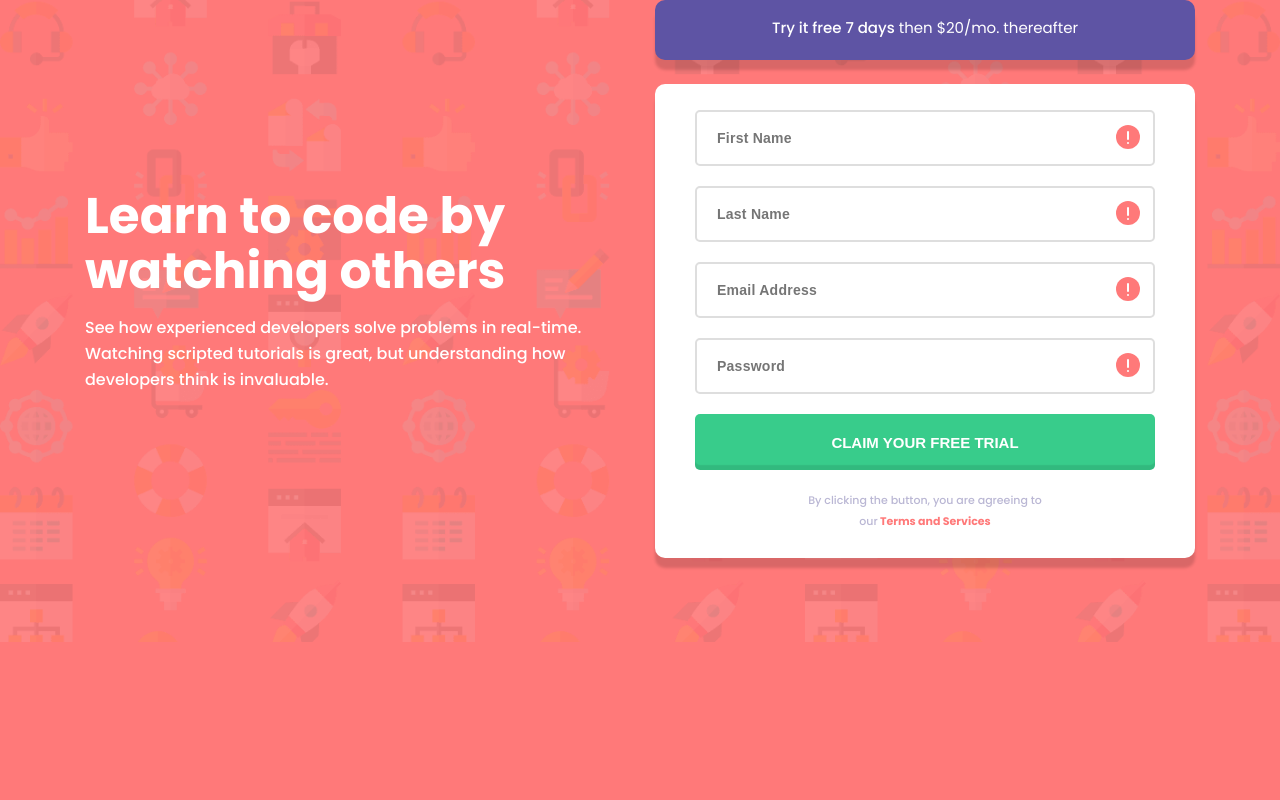
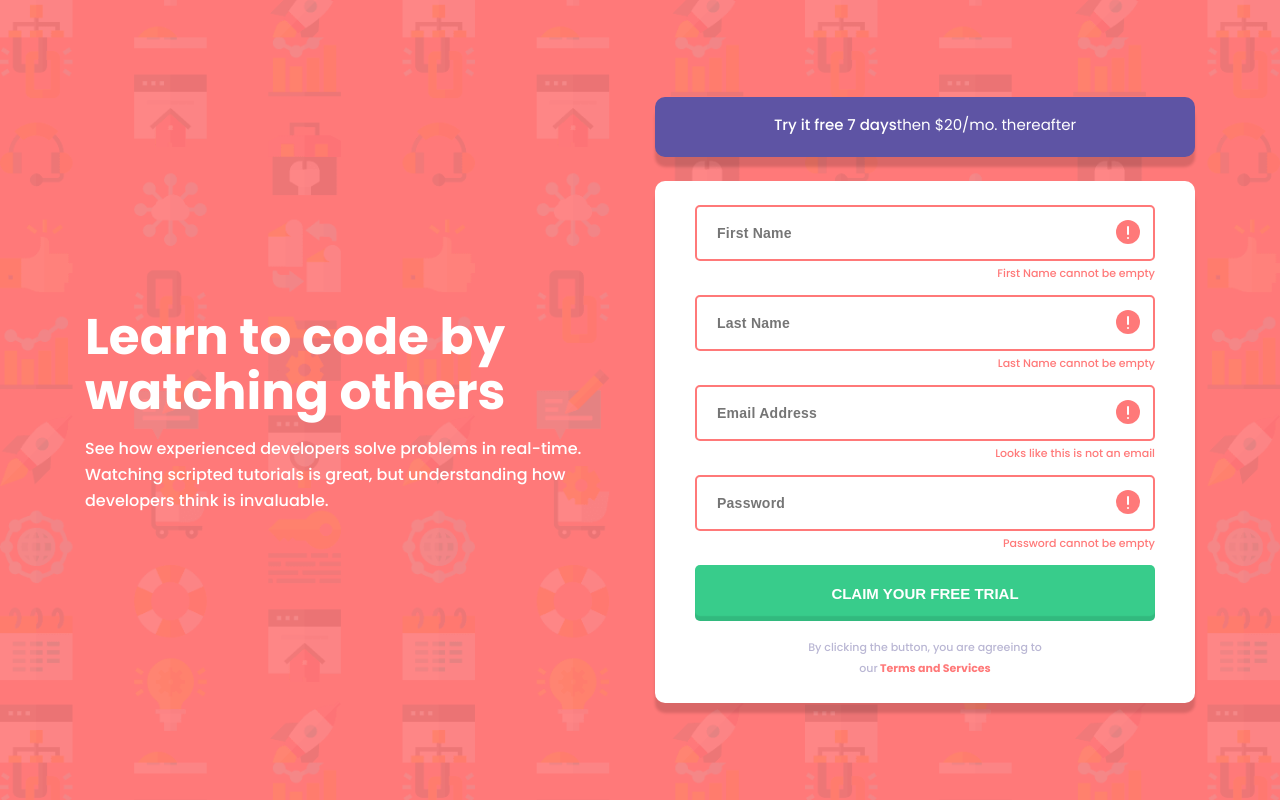
Before and after one commit to mariaminiashvili/intro-component, a plain HTML site: page index.html in a window 1280 px wide. Both pictures are taken after a click on the button "CLAIM YOUR FREE TRIAL". Drawn offline with Linux system fonts and the light colour scheme.

Commit message:
upload project

```diff
--- a/index.html
+++ b/index.html
@@ -21,29 +21,30 @@
         </div>
         <div>
             <div class="try-free">
-                <span class="try">Try it free 7 days </span>then $20/mo. thereafter
+                <div class="span-text">
+                  <span class="try">Try it free 7 days </span><span class="then">then $20/mo. thereafter</span>
+               </div>
             </div>
-
             <div class="info-container">
                 <div class="input-container" >
-                    <input type="text" class="box" id="add-name" placeholder="First Name" >
-                    <img  class="error-icon"  src="./images/icon-error.svg" alt="error">
-                    <label class="error">First Name cannot be empty</label>
+                    <input type="text" class="box" id="first-name" placeholder="First Name" >
+                    <img  class="error-icon iconFirst"  src="./images/icon-error.svg" alt="error">
+                    <label class="error errorFirst">First Name cannot be empty</label>
                 </div>
                 <div class="input-container">
                     <input type="text" class="box"  id="last-name" placeholder="Last Name" >
-                    <img class="error-icon"  src="./images/icon-error.svg" alt="error">
-                    <label class="error">Last Name cannot be empty</label>
+                    <img class="error-icon iconLast"  src="./images/icon-error.svg" alt="error">
+                    <label class="error errorLast">Last Name cannot be empty</label>
                 </div>
                 <div class="input-container">
                     <input type="email" class="box"  id="email" placeholder="Email Address" placeholder="email@example/com">
-                    <img class="error-icon" src="./images/icon-error.svg" alt="error">
-                    <label class="error">Looks like this is not an email</label>
+                    <img class="error-icon iconEmail" src="./images/icon-error.svg" alt="error">
+                    <label class="error errorEmail" >Looks like this is not an email</label>
                 </div>
                 <div class="input-container">
                     <input type="text" class="box" id="password" placeholder="Password" >
-                    <img class="error-icon" src="./images/icon-error.svg" alt="error">
-                    <label class="error">Password cannot be empty</label>
+                    <img class="error-icon iconPass" src="./images/icon-error.svg" alt="error">
+                    <label class="error errorPassword">Password cannot be empty</label>
                 </div>
                 <button class="button">CLAIM YOUR FREE TRIAL</button>
                 <div class="fotter-text">
--- a/script.js
+++ b/script.js
@@ -1,7 +1,83 @@
-const addName = document.querySelector("#add-name");
-const inputCont = document.querySelector(".input-container");
-const errorIcon = document.querySelector(".error-icon");
-const error = document.querySelector(".error");
-const email = document.querySelector(".email");
-const done = document. querySelector(".done");
+
+const nameInput = document.querySelector("#first-name");
+const email = document.querySelector("#email");
 const button = document.querySelector(".button");
+const errorEmail = document.querySelector(".errorEmail");
+const errorFirst = document.querySelector(".errorFirst");
+const lastName = document.querySelector("#last-name");
+const errorLast = document.querySelector(".errorLast");
+const password = document.querySelector("#password");
+const errorPassword = document.querySelector(".errorPassword");
+const iconFirst = document.querySelector(".iconFirst");
+const iconLast = document.querySelector(".iconLast");
+const iconEmail = document.querySelector(".iconEmail");
+const iconPass = document.querySelector(".iconPass");
+let nameText
+let inputMail
+let lastText
+let passInput
+
+nameInput.addEventListener("input" , function(){
+    nameText = nameInput.value ;
+    console.log(nameText);
+})
+
+lastName.addEventListener("input" , function(){
+    lastText = lastName.value ;
+    console.log(lastText);
+})
+
+
+email.addEventListener("input" , function(){
+    inputMail = email.value ;
+    console.log(nameText);
+})
+
+password.addEventListener("input" , function(){
+    passInput = password.value ;
+    console.log(passInput);
+})
+
+
+button.addEventListener("click" , function(){
+    let mailRegex = /^\w+([\.-]?\w+)*@\w+([\.-]?\w+)*(\.\w{2,3})+$/;
+    let emailValid = mailRegex.test(inputMail);
+    console.log(emailValid);
+    if(emailValid === false){
+        email.style.borderColor = "#FF7979";
+        errorEmail.style.display = "block";
+        iconEmail.style.display = "block";
+    }else{
+        email.style.borderColor = "#5E54A4";
+        errorEmail.style.display = "none";
+        iconEmail.style.display = "none";
+    }
+    if(nameText === undefined){
+        errorFirst.style.display = "block";
+        nameInput.style.borderColor = "#FF7979";
+        iconFirst.style.display = "block";
+    }else{
+        errorFirst.style.display = "none";
+        nameInput.style.borderColor = "#5E54A4";
+        iconFirst.style.display = "none";
+    }
+    if(lastText === undefined){
+        lastName.style.borderColor = "#FF7979";
+        errorLast.style.display = "block";
+        iconLast.style.display = "block";
+    }else{
+        lastName.style.borderColor = "#5E54A4";
+        errorLast.style.display = "none";
+        iconLast.style.display = "none";
+    }
+    if(passInput === undefined){
+        password.style.borderColor = "#FF7979";
+        errorPassword.style.display = "block";
+        iconPass.style.display = "block";
+    }else{
+        password.style.borderColor = "#5E54A4";
+        errorPassword.style.display = "none";
+        iconPass.style.display = "none";
+    }
+
+})
--- a/style.css
+++ b/style.css
@@ -19,7 +19,6 @@ body{
     flex-direction: column;
     align-items: center;
     justify-content: center;
-
 }
 
 
@@ -48,7 +47,6 @@ p{
 }
 
 .try-free{
-    width: 327px;
     height: 55px;
     border-radius: 10px;
     background-color: #5E54A4;
@@ -60,10 +58,16 @@ p{
     margin-bottom: 24px;
 }
 
+.span-text{
+    display: flex;
+    flex-direction: column;
+}
+
 .try{
     font-weight: 500;
 }
-.after{
+
+.then{
     font-weight: 400;
 }
 
@@ -90,7 +94,6 @@ p{
 .box{
     width: 279px;
     height: 56px;
-    /* font-family:'Poppins'; */
     background-color: #ffff;
     border-style: solid;
     border-color: #DEDEDE;
@@ -118,22 +121,20 @@ p{
     cursor: pointer;
 }
 
+
+
 .error{
     display: none;
     font-size: 11px;
     font-weight: 500;
     color: #FF7979;
-}
-
-.done{
-    display: none;
-    border-color: red;
+    margin-top: 7px;
 }
 
 .error-icon{
+    display: none;
     position: absolute;
     margin: 15px;
-
 }
 
 .fotter-text{
@@ -154,13 +155,25 @@ p{
     font-weight: 700;
 }
 
+@media screen and (min-width:500px){
+    body{
+        background-repeat: repeat;
+    }
 
-@media screen and (min-width:768px){
+}
+
+
+@media screen and (min-width:1200px){
        body{
+        min-height: 100vh;
+        display: flex;
+        justify-content: center;
+        align-items: center;
         background-image: none;
         background-image: url("./images/bg-intro-desktop.png");
         background-size: 100%;
        }
+
     .container{
         display: flex;
         flex-direction: row;
@@ -169,7 +182,6 @@ p{
 
     .info-container{
         width: 540px;
-        height: 474px;
         margin-bottom: auto;
     }
 
@@ -178,15 +190,21 @@ p{
         height: 56px;
     }
 
-    .try-free{
+    .try-free {
         width: 540px;
         height: 60px;
-        text-align: center;
-        padding: 15px
+        padding: 15px;
+    }
+    .span-text{
+        flex-direction: row;
+        justify-content: center;
     }
 
     .button{
         width: 460px;
+        height: 56px;
+        text-align: center;
+        padding: 15px
     }
 
     .header-text{
@@ -201,12 +219,4 @@ p{
         line-height: 55px;
      }
 
-     p{
-        width: 525px;
-        font-size: 16px;
-        line-height: 26px;
-
-     }
-
-
     }
```
